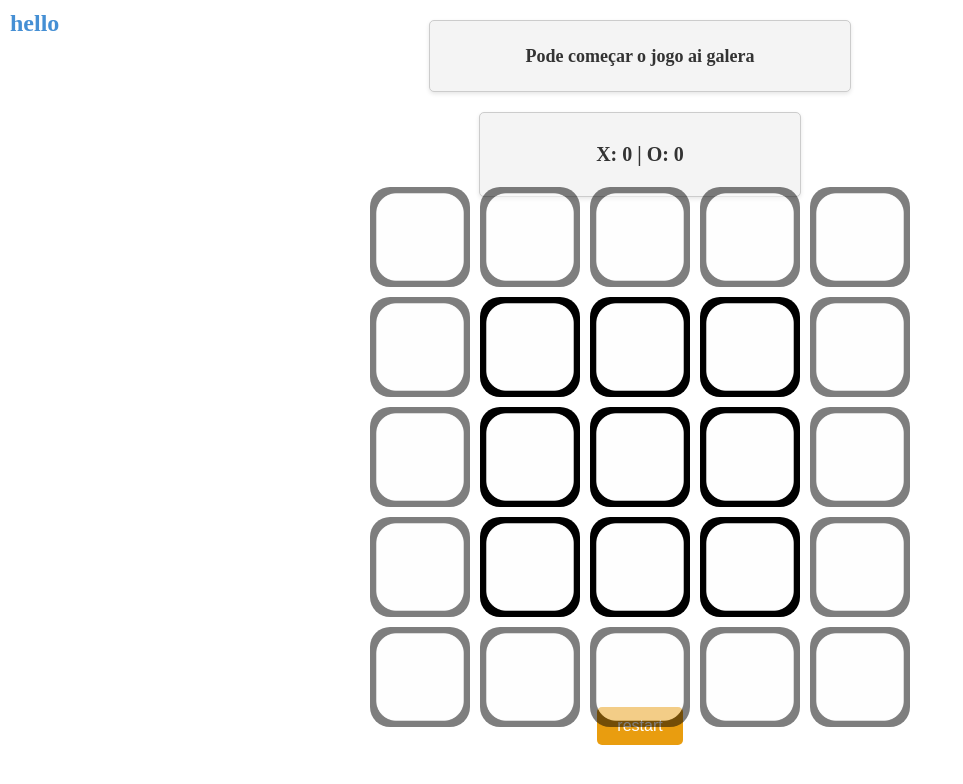
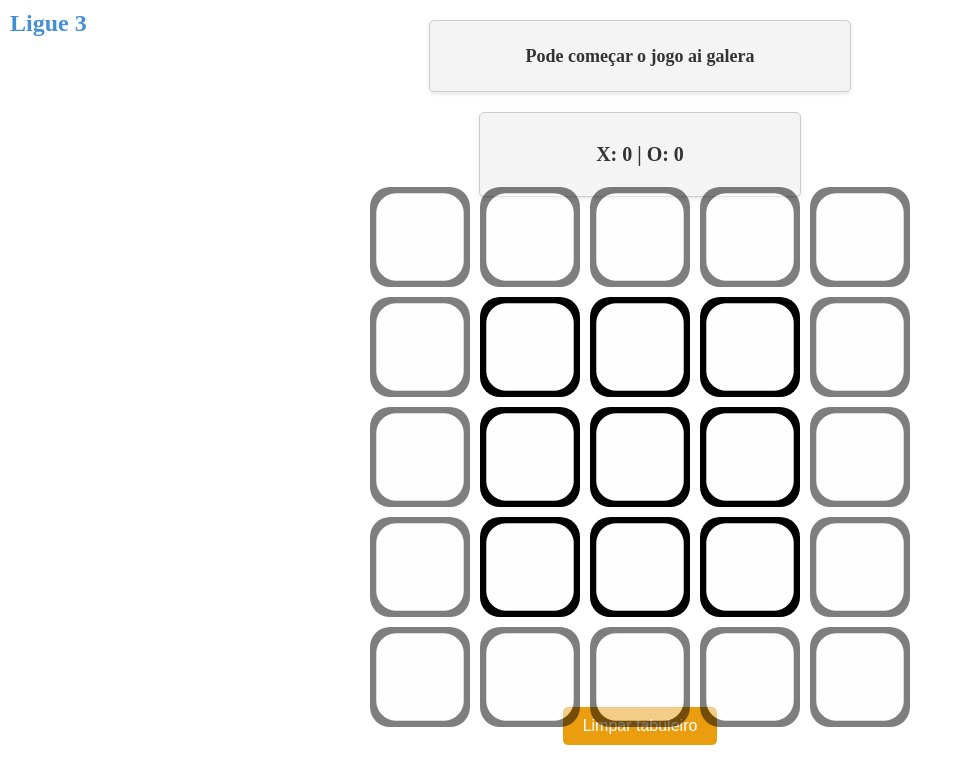
Before and after one commit to ojplc/Ligue-3, a plain HTML site: page index.html in a window 1280 px wide. Shown: the whole page, without its empty margins (0-963 px from the left). Drawn offline with Linux system fonts and the light colour scheme.

Commit message:
Muda título html

```diff
--- a/index.html
+++ b/index.html
@@ -9,7 +9,7 @@
 
 	<body>
 		<div>
-			<h2 id="title">hello</h2>
+			<h2 id="title">Ligue 3</h2>
 		</div>
 		<h3 id="status" class="status">Pode começar o jogo ai galera</h3>
 		<div class="scoreboard">
@@ -45,7 +45,7 @@
 			</div>
 		</div>
 		<div class="Box-restart">
-			<button class="restart" id="restart">restart</button>
+			<button class="restart" id="restart">Limpar tabuleiro</button>
 		</div>
 		<script src="script.js"></script>
 	</body>
```
